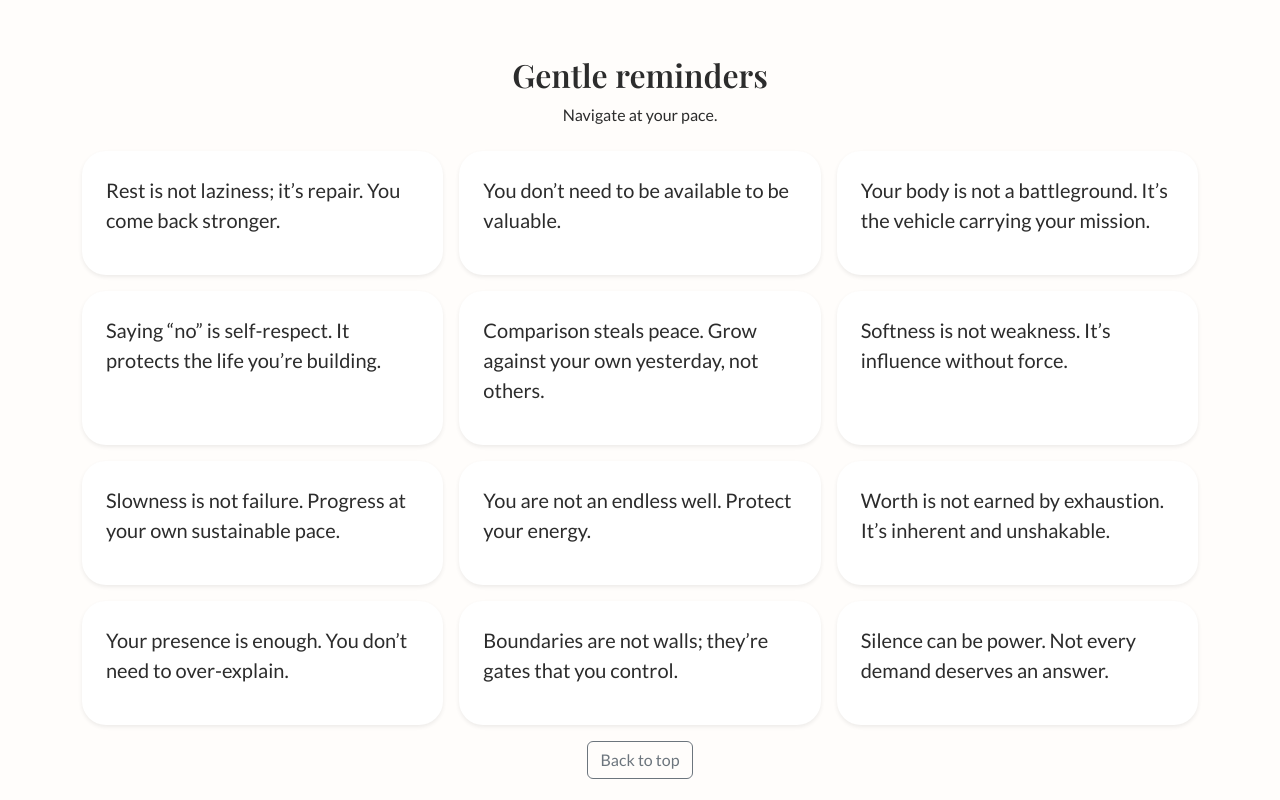
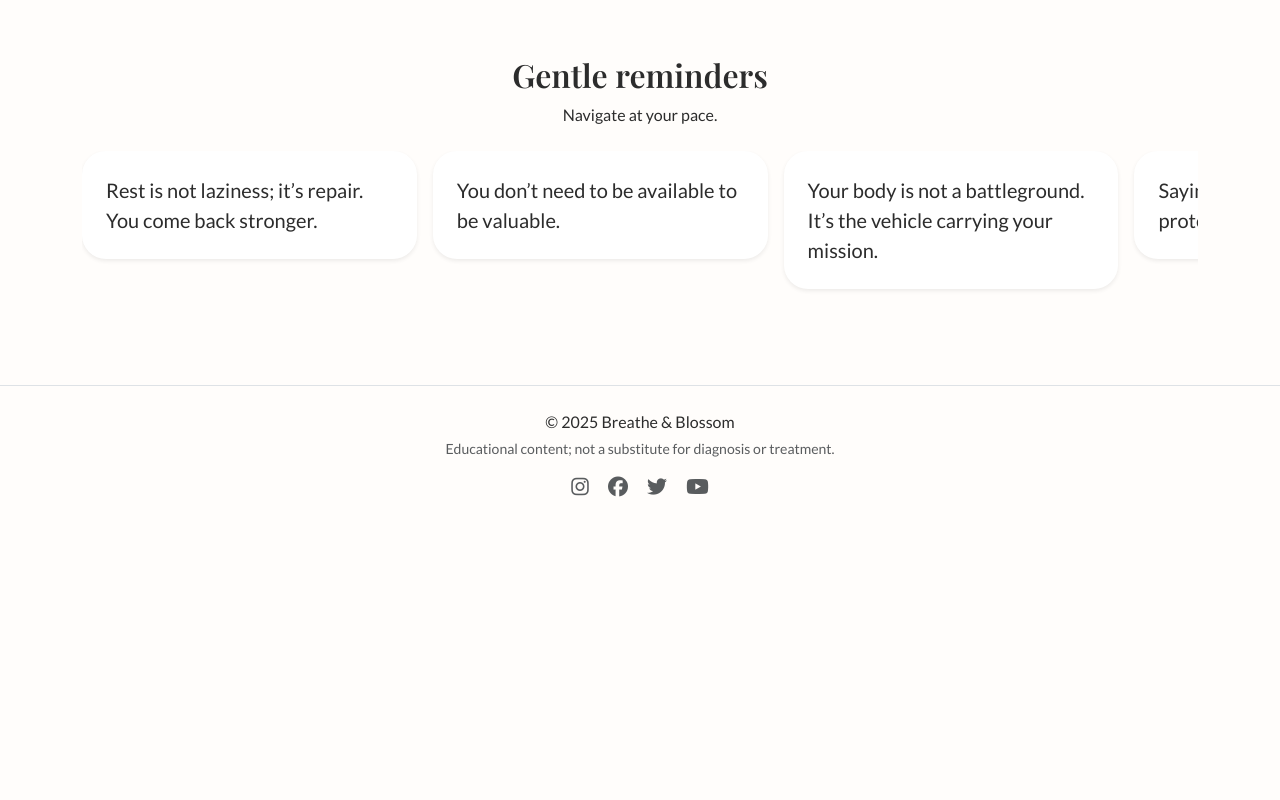
Before and after one commit to stacked-ai-dev/breathe-and-blossom, a plain HTML site: page index.html in a window 1280 px wide. Shown: the part 2060-2860 px from the top of the page. After the commit the page ends 2583 px from the top, so only its background shows below. Drawn offline with nearby package versions, Linux system fonts and the light colour scheme.

Commit message:
Style cards to be swipable

```diff
--- a/assets/css/styles.css
+++ b/assets/css/styles.css
@@ -87,3 +87,23 @@ h1, h2, h3, .navbar-brand {
     vertical-align:-0.2em;
     fill:var(--sakura)
 }
+
+/* Affirmation swipe container */
+.swipe-cards{
+  display: flex;
+  gap: 1rem;
+  overflow-x: auto;
+  scroll-snap-type: x mandatory;
+  -webkit-overflow-scrolling: touch;
+  padding-bottom: 1rem;
+}
+
+.swipe-cards figure{
+  flex: 0 0 80%;          /* ~one-at-a-time on phones */
+  min-width: 16rem;       /* prevents tiny cards on narrow screens */
+  scroll-snap-align: start;
+}
+
+@media (min-width: 768px){
+  .swipe-cards figure{ flex: 0 0 30%; }  /* ~3 visible on md+ */
+}
--- a/index.html
+++ b/index.html
@@ -217,113 +217,65 @@
 </section>
 
     <!-- AFFIRMATIONS -->
-     <section id="affirmations" class="section-pad">
+      <section id="affirmations" class="section-pad">
   <div class="container">
     <header class="mb-4 text-center">
       <h2 class="h2">Gentle reminders</h2>
       <p class="mb-0">Navigate at your pace.</p>
     </header>
-    <div class="row g-3">
-  <div class="col-md-4">
-    <figure class="p-4 bg-white rounded-soft shadow-sm h-100">
-      <blockquote class="blockquote mb-0">
-        <p>Rest is not laziness; it’s repair. You come back stronger.</p>
-      </blockquote>
-    </figure>
-  </div>
 
-  <div class="col-md-4">
-    <figure class="p-4 bg-white rounded-soft shadow-sm h-100">
-      <blockquote class="blockquote mb-0">
-        <p>You don’t need to be available to be valuable.</p>
-      </blockquote>
-    </figure>
-  </div>
+     <div class="swipe-cards">
+  <!-- 1 -->
+  <figure class="p-4 bg-white rounded-soft shadow-sm h-100">
+    <blockquote class="blockquote mb-0"><p>Rest is not laziness; it’s repair. You come back stronger.</p></blockquote>
+  </figure>
+  <!-- 2 -->
+  <figure class="p-4 bg-white rounded-soft shadow-sm h-100">
+    <blockquote class="blockquote mb-0"><p>You don’t need to be available to be valuable.</p></blockquote>
+  </figure>
+  <!-- 3 -->
+  <figure class="p-4 bg-white rounded-soft shadow-sm h-100">
+    <blockquote class="blockquote mb-0"><p>Your body is not a battleground. It’s the vehicle carrying your mission.</p></blockquote>
+  </figure>
+  <!-- 4 -->
+  <figure class="p-4 bg-white rounded-soft shadow-sm h-100">
+    <blockquote class="blockquote mb-0"><p>Saying “no” is self-respect. It protects the life you’re building.</p></blockquote>
+  </figure>
+  <!-- 5 -->
+  <figure class="p-4 bg-white rounded-soft shadow-sm h-100">
+    <blockquote class="blockquote mb-0"><p>Comparison steals peace. Grow against your own yesterday, not others.</p></blockquote>
+  </figure>
+  <!-- 6 -->
+  <figure class="p-4 bg-white rounded-soft shadow-sm h-100">
+    <blockquote class="blockquote mb-0"><p>Softness is not weakness. It’s influence without force.</p></blockquote>
+  </figure>
+  <!-- 7 -->
+  <figure class="p-4 bg-white rounded-soft shadow-sm h-100">
+    <blockquote class="blockquote mb-0"><p>Slowness is not failure. Progress at your own sustainable pace.</p></blockquote>
+  </figure>
+  <!-- 8 -->
+  <figure class="p-4 bg-white rounded-soft shadow-sm h-100">
+    <blockquote class="blockquote mb-0"><p>You are not an endless well. Protect your energy.</p></blockquote>
+  </figure>
+  <!-- 9 -->
+  <figure class="p-4 bg-white rounded-soft shadow-sm h-100">
+    <blockquote class="blockquote mb-0"><p>Worth is not earned by exhaustion. It’s inherent and unshakable.</p></blockquote>
+  </figure>
+  <!-- 10 -->
+  <figure class="p-4 bg-white rounded-soft shadow-sm h-100">
+    <blockquote class="blockquote mb-0"><p>Your presence is enough. You don’t need to over-explain.</p></blockquote>
+  </figure>
+  <!-- 11 -->
+  <figure class="p-4 bg-white rounded-soft shadow-sm h-100">
+    <blockquote class="blockquote mb-0"><p>Boundaries are not walls; they’re gates that you control.</p></blockquote>
+  </figure>
+  <!-- 12 -->
+  <figure class="p-4 bg-white rounded-soft shadow-sm h-100">
+    <blockquote class="blockquote mb-0"><p>Silence can be power. Not every demand deserves an answer.</p></blockquote>
+  </figure>
+</div>
+</section>
 
-  <div class="col-md-4">
-    <figure class="p-4 bg-white rounded-soft shadow-sm h-100">
-      <blockquote class="blockquote mb-0">
-        <p>Your body is not a battleground. It’s the vehicle carrying your mission.</p>
-      </blockquote>
-    </figure>
-  </div>
-
-  <div class="col-md-4">
-    <figure class="p-4 bg-white rounded-soft shadow-sm h-100">
-      <blockquote class="blockquote mb-0">
-        <p>Saying “no” is self-respect. It protects the life you’re building.</p>
-      </blockquote>
-    </figure>
-  </div>
-
-  <div class="col-md-4">
-    <figure class="p-4 bg-white rounded-soft shadow-sm h-100">
-      <blockquote class="blockquote mb-0">
-        <p>Comparison steals peace. Grow against your own yesterday, not others.</p>
-      </blockquote>
-    </figure>
-  </div>
-
-  <div class="col-md-4">
-    <figure class="p-4 bg-white rounded-soft shadow-sm h-100">
-      <blockquote class="blockquote mb-0">
-        <p>Softness is not weakness. It’s influence without force.</p>
-      </blockquote>
-    </figure>
-  </div>
-
-  <div class="col-md-4">
-    <figure class="p-4 bg-white rounded-soft shadow-sm h-100">
-      <blockquote class="blockquote mb-0">
-        <p>Slowness is not failure. Progress at your own sustainable pace.</p>
-      </blockquote>
-    </figure>
-  </div>
-
-  <div class="col-md-4">
-    <figure class="p-4 bg-white rounded-soft shadow-sm h-100">
-      <blockquote class="blockquote mb-0">
-        <p>You are not an endless well. Protect your energy.</p>
-      </blockquote>
-    </figure>
-  </div>
-
-  <div class="col-md-4">
-    <figure class="p-4 bg-white rounded-soft shadow-sm h-100">
-      <blockquote class="blockquote mb-0">
-        <p>Worth is not earned by exhaustion. It’s inherent and unshakable.</p>
-      </blockquote>
-    </figure>
-  </div>
-
-  <div class="col-md-4">
-    <figure class="p-4 bg-white rounded-soft shadow-sm h-100">
-      <blockquote class="blockquote mb-0">
-        <p>Your presence is enough. You don’t need to over-explain.</p>
-      </blockquote>
-    </figure>
-  </div>
-
-  <div class="col-md-4">
-    <figure class="p-4 bg-white rounded-soft shadow-sm h-100">
-      <blockquote class="blockquote mb-0">
-        <p>Boundaries are not walls; they’re gates that you control.</p>
-      </blockquote>
-    </figure>
-  </div>
-
-  <div class="col-md-4">
-    <figure class="p-4 bg-white rounded-soft shadow-sm h-100">
-      <blockquote class="blockquote mb-0">
-        <p>Silence can be power. Not every demand deserves an answer.</p>
-      </blockquote>
-    </figure>
-  </div>
-</div>
-
-    <div class="text-center mt-3"><a class="btn btn-outline-secondary" href="#top">Back to top</a></div>
-  </div>
-</section>
 
   </main>
 
@@ -348,8 +300,6 @@
   </a>
 </div>
 
-</div>
-
 
   </footer>
 </body>
```
